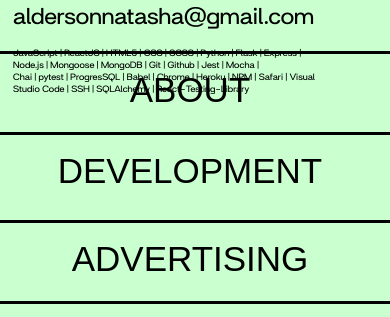
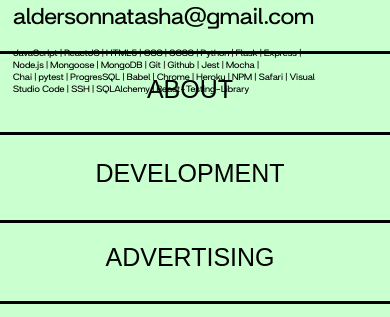
Before and after one commit to nalderson/nalderson.github.io, a React app: page /about-me in a window 390 px wide. Shown: the part 540-857 px from the top of the page. Built offline with nearby package versions, Linux system fonts and the light colour scheme.

Commit message:
mobile media queries

```diff
--- a/src/styles/style.scss
+++ b/src/styles/style.scss
@@ -1132,7 +1132,7 @@ margin-right: 5px;
   }
 
   .nav-text {
-    font-size: 35px !important;
+    font-size: 25px !important;
     transform: none !important;
     margin-top: 18px;
   }
@@ -1186,7 +1186,7 @@ margin-right: 5px;
   width: 5px;
   height: 5px;
   margin-top: 14px;
-  margin-right: -92px;
+  margin-right: -70px;
 }
 
 #about-back-text {
@@ -1251,7 +1251,7 @@ margin-right: 5px;
 }
 
 #web-back {
-  margin-left: 20px;
+  margin-left: 5px;
 }
 
 .projects {
@@ -1305,7 +1305,7 @@ margin-right: 5px;
 }
 
 #ad-back {
-  margin-left: -26px;
+  margin-left: -36px;
 }
 }
 
@@ -1368,9 +1368,9 @@ margin-right: 5px;
   }
 
   .nav-text {
-    font-size: 35px !important;
+    font-size: 25px !important;
     transform: none !important;
-    margin-top: 15px;
+    margin-top: 17px;
   }
 
   .name-title-email {
```
